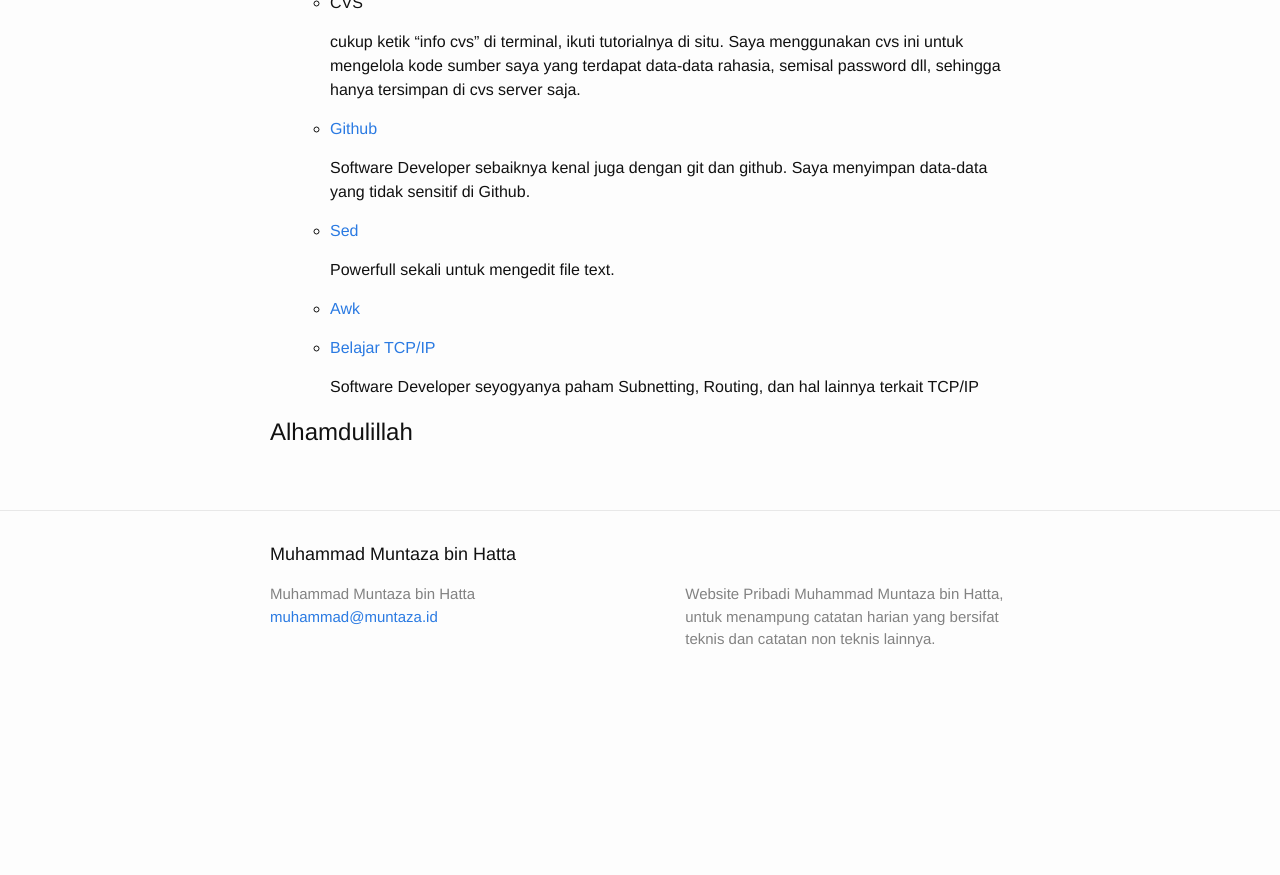
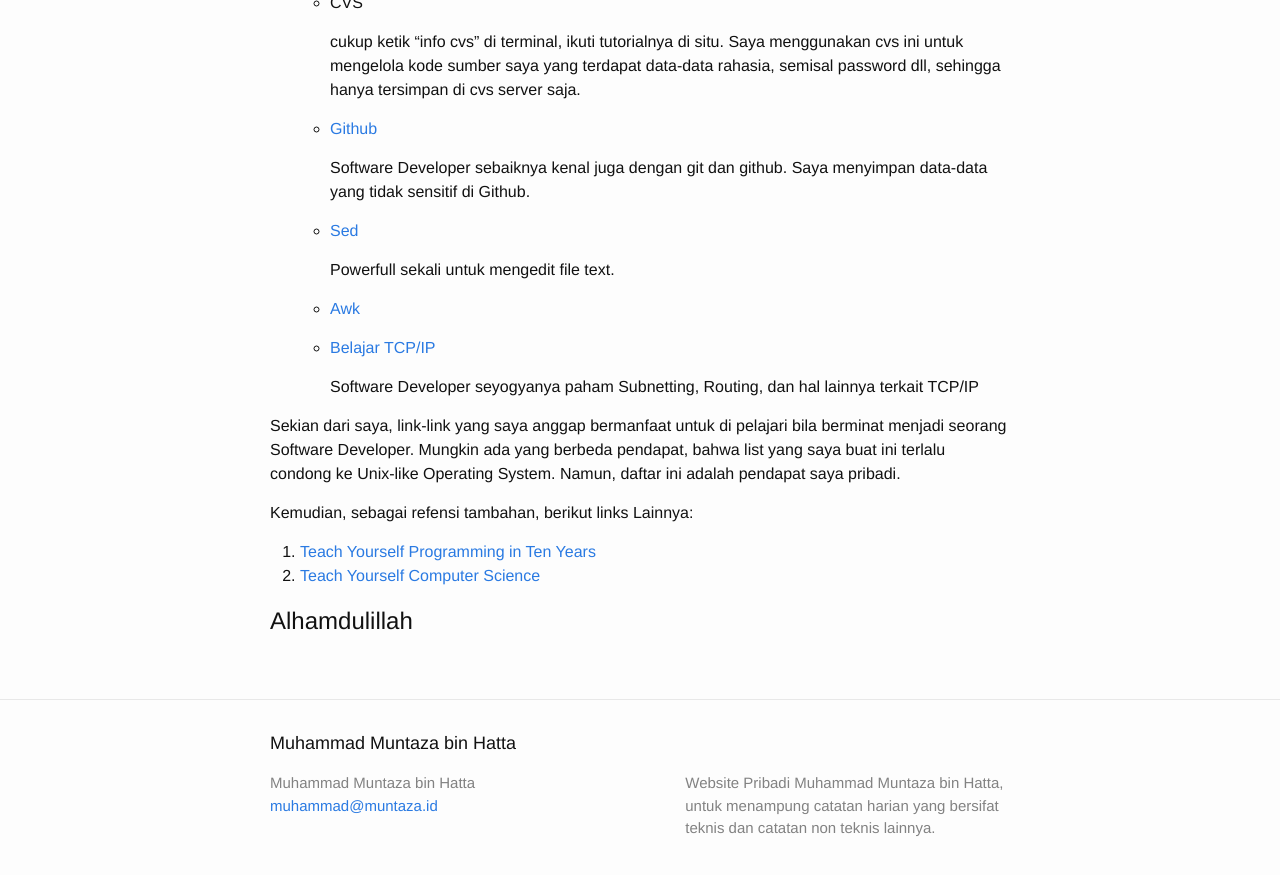
Before and after one commit to muntaza/muntaza.github.io, a Jekyll site: the page built from _posts/2018-12-30-belajar-mandiri-pemprograman.markdown, in a window 1280 px wide and 900 px high, scrolled down 2423 px. Shown: the top 875 px of the window. Built offline with Jekyll 4.4.1, drawn with Linux system fonts in a browser that asks for light colours; before the commit the page ends 3134 px from its top, so only the background shows below that.

Commit message:
Perbaiki Catatan

```diff
--- a/_posts/2018-12-30-belajar-mandiri-pemprograman.markdown
+++ b/_posts/2018-12-30-belajar-mandiri-pemprograman.markdown
@@ -143,5 +143,14 @@ menghasilkan Software Developer (Programmer) yang handal.
 	    terkait TCP/IP
 
 
+Sekian dari saya, link-link yang saya anggap bermanfaat untuk di pelajari bila berminat
+menjadi seorang Software Developer. Mungkin ada yang berbeda pendapat, bahwa list yang saya
+buat ini terlalu condong ke Unix-like Operating System. Namun, daftar ini adalah pendapat saya pribadi.
+
+Kemudian, sebagai refensi tambahan, berikut links Lainnya:
+
+1.  [Teach Yourself Programming in Ten Years](http://norvig.com/21-days.html)
+2.  [Teach Yourself Computer Science](https://teachyourselfcs.com/)
+
 
 # Alhamdulillah
```
